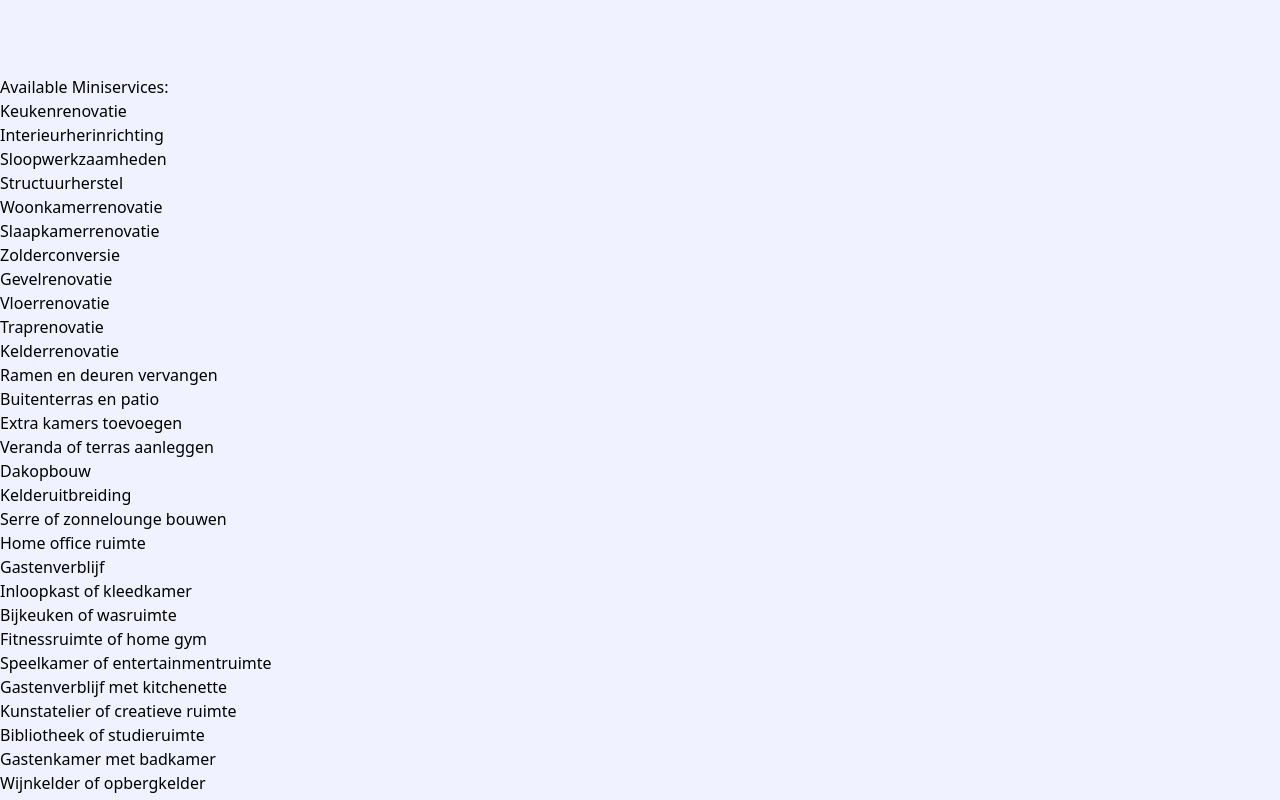
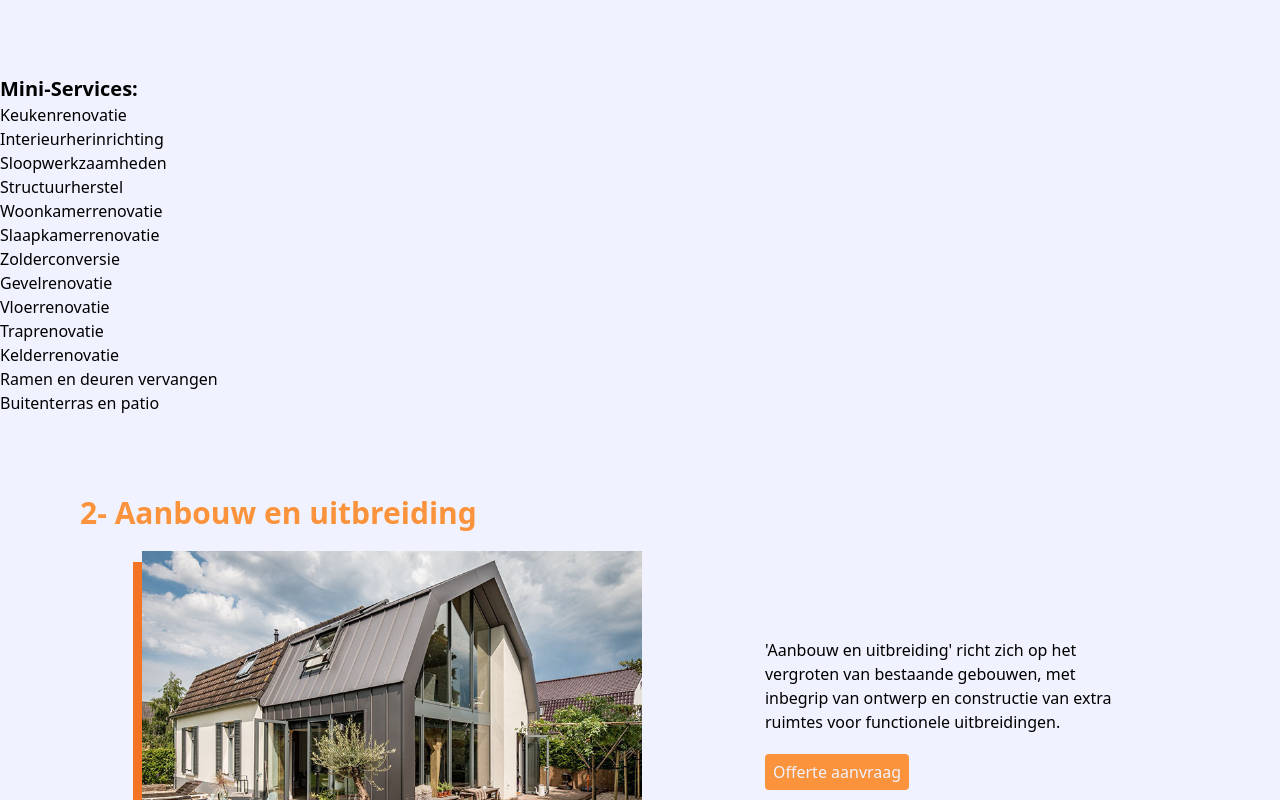
Before and after one commit to zakaryae7/aannmersbedjf, a React (Vite) app: page /diensten in a window 1280 px wide. Shown: the part 640-1440 px from the top of the page. Built offline with nearby package versions, Linux system fonts and the light colour scheme.

Commit message:
Fix li ul mini services

```diff
--- a/src/components/serviceList.jsx
+++ /dev/null
@@ -1,27 +0,0 @@
-import React from 'react';
-import servicesData from './servicesData'; // Check the import path
-
-const ServiceList = () => {
-    // Combine all miniservices from all services into a single array
-    const allMiniservices = servicesData.flatMap((service) => service.miniservices || []);
-
-    // Remove duplicate miniservices
-    const uniqueMiniservices = [...new Set(allMiniservices)];
-
-    return (
-        <div>
-            <h2>Available Miniservices:</h2>
-            <ul>
-                {uniqueMiniservices.length > 0 ? ( // Check if there are unique miniservices
-                    uniqueMiniservices.map((miniservice, index) => (
-                        <li key={index}>{miniservice}</li> // Map and display unique miniservices
-                    ))
-                ) : (
-                    <li>No miniservices available</li> // Display this message if there are no miniservices
-                )}
-            </ul>
-        </div>
-    );
-};
-
-export default ServiceList;
--- a/src/components/servicesP.jsx
+++ b/src/components/servicesP.jsx
@@ -1,24 +1,33 @@
 import { Link } from 'react-router-dom';
 import React from 'react';
-import ServiceList from './serviceList';
 
 export function ServicesP(props) {
     return (
         <div>
             <div className="lg:m-20 mx-5 mt-20">
-                {/* Add a unique key prop */}
-                <h1 key={props.id} className="text-orange-400 text-3xl font-semibold"><span>{props.id}-</span> {props.title}</h1>
+                <h1 className="text-orange-400 text-3xl font-semibold">
+                    <span>{props.id}-</span> {props.title}
+                </h1>
                 <div className='flex lg:flex-row flex-col justify-around items-center'>
-                    {/* Add a unique key prop */}
-                    <img key={props.id} src={props.src} className='shadow-ezze my-5 lg:w-[500px] w-80' />
+                    <img src={props.src} className='shadow-ezze my-5 lg:w-[500px] w-80' />
                     <div className='lg:w-1/3 text-center lg:text-left justify-center lg:justify-normal flex flex-col gap-5'>
                         <p>{props.description}</p>
-                        {/* No need for a key prop on Link */}
-                        <Link to={props.btn} className=' bg-orange-400 hover:bg-orange-600 lg:w-max duration-300 px-2 py-1.5 rounded text-white font-medium'>Offerte aanvraag</Link>
+                        <Link to={props.btn} className=' bg-orange-400 hover:bg-orange-600 lg:w-max duration-300 px-2 py-1.5 rounded text-white font-medium'>
+                            Offerte aanvraag
+                        </Link>
                     </div>
                 </div>
             </div>
-            <ServiceList/>
+            {props.services && props.services.length > 0 && ( // Check if props.services exists and has items
+                <div className="mt-5">
+                    <h2 className="text-xl font-semibold">Mini-Services:</h2>
+                    <ul>
+                        {props.services.map((miniservice, index) => (
+                            <li key={index}>{miniservice}</li>
+                        ))}
+                    </ul>
+                </div>
+            )}
         </div>
     )
 }
--- a/src/pages/Services.jsx
+++ b/src/pages/Services.jsx
@@ -1,22 +1,24 @@
-import servicesData from '../components/servicesData'
-import { ServicesP } from '../components/servicesP'
+import servicesData from '../components/servicesData';
+import { ServicesP } from '../components/servicesP';
 
 function Services() {
     return (
         <div>
             <h1 className="text-center text-6xl font-medium mb-10 -mt-10">Diensten :</h1>
-            {servicesData.map(servicesData => (
+            {servicesData.map(serviceData => (
                 <ServicesP
-                    key={servicesData.key}
-                    title={servicesData.title}
-                    services={servicesData.miniservices}
-                    btn={servicesData.btn}
-                    diensten={servicesData.diensten}
-                    id={servicesData.id}
-                    src={servicesData.image}
-                    description={servicesData.description}
-                />))}
+                    key={serviceData.id} // Use a unique identifier as the key
+                    title={serviceData.title}
+                    services={serviceData.miniservices}
+                    btn={serviceData.btn}
+                    diensten={serviceData.diensten}
+                    id={serviceData.id}
+                    src={serviceData.image}
+                    description={serviceData.description}
+                />
+            ))}
         </div>
-    )
+    );
 }
+
 export default Services;
```
